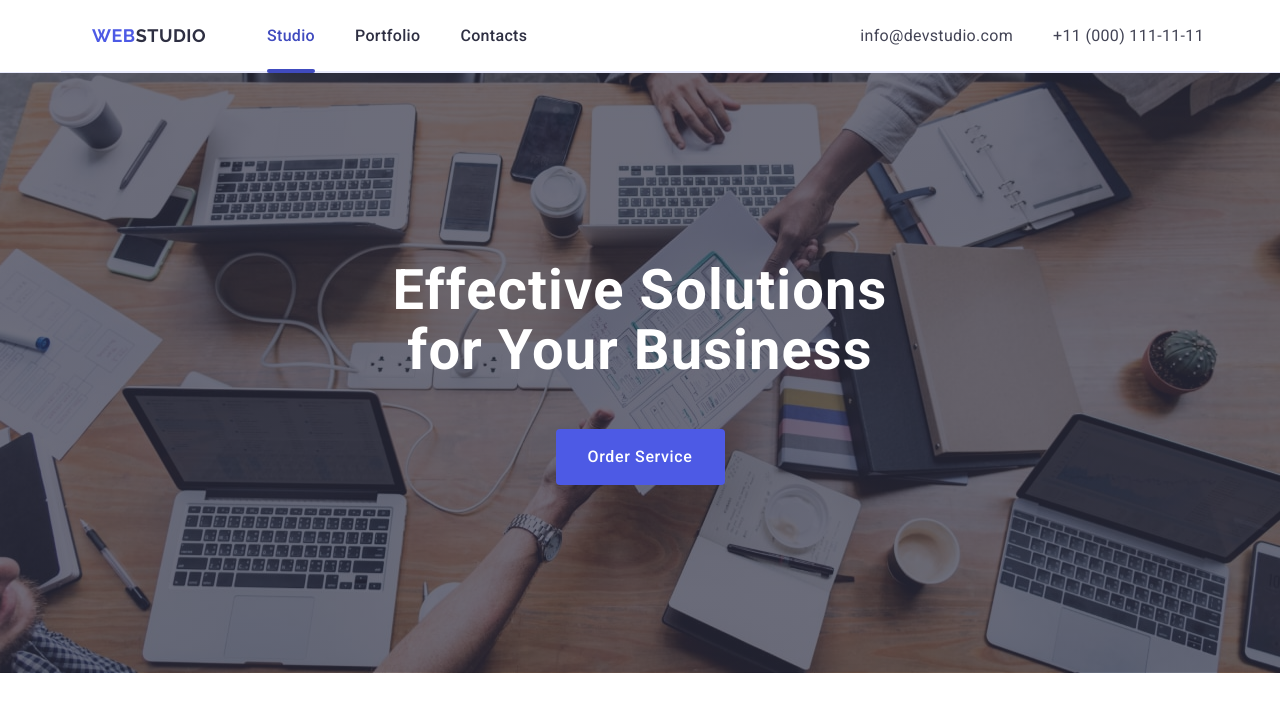
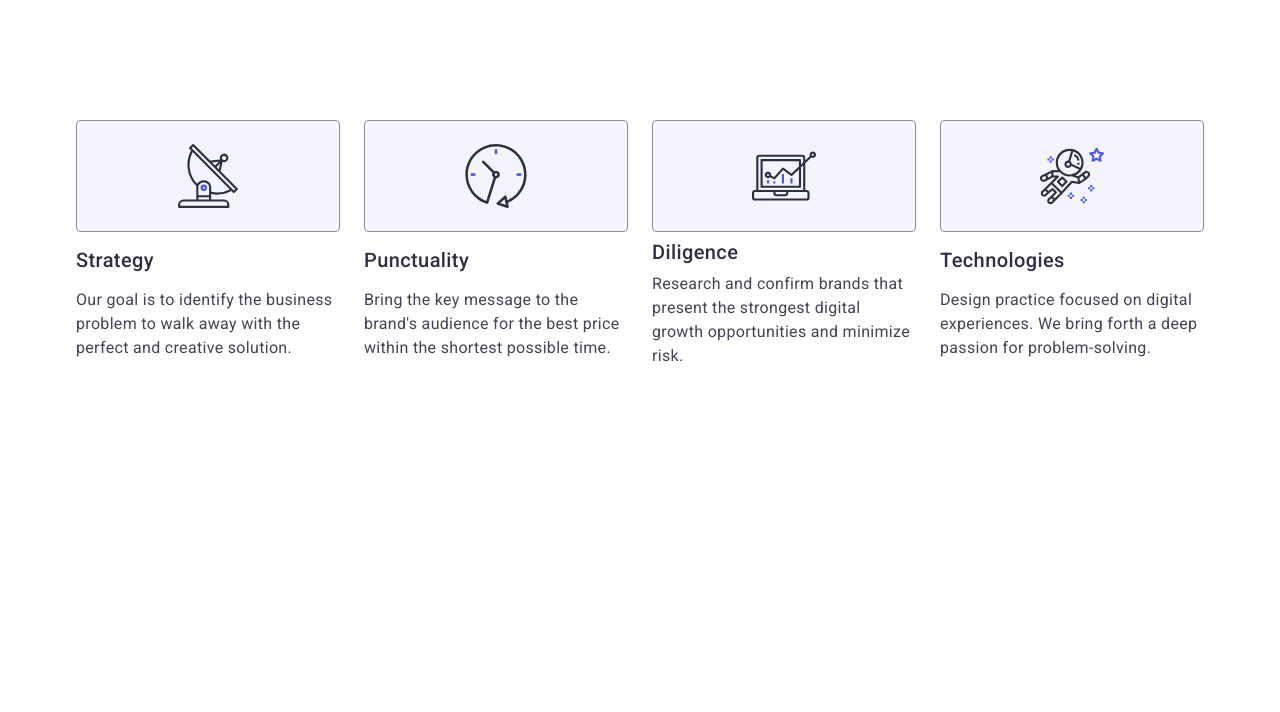
Before and after one commit to Natali-Kleo/goit-markup-hw-06, a plain HTML site: page index.html in a window 1280 px wide. Drawn offline with nearby package versions, Linux system fonts and the light colour scheme.

Commit message:
add advantage section

```diff
--- a/css/styles.css
+++ b/css/styles.css
@@ -167,6 +167,10 @@ header {
 }
 
 /* Advantages-section */
+.advantages {
+    padding: 96px 0;
+}
+
 
 .visually-hidden {
     position: absolute;
@@ -182,51 +186,29 @@ header {
     display: block;
 }
 
-.advantages {
-    padding: 120px 0;
-}
+
 .advantages-list {
     display: flex;
-    gap: 24px;
-}
-
-.advantages-item {
-    font-weight: 500;
-    font-size: 20px;
-    line-height: 1.2;
-    letter-spacing: 0.02em;
-    color: #2e2f42;
-    background-color: #FFFFFF;
-    display: flex;
-    flex-grow: calc((100% - 72px) / 4);
-    max-width: 264px;
-    flex-wrap: wrap;
+    flex-direction: column;
+    gap: 72px;
 }
 
 .icon-box {
-    display: flex;
-    width: 264px;
-    height: 112px;
-    margin-bottom: 8px;
-    align-items: center;
-    justify-content: center;
-    background-color: #f4f4fd;
-    border-radius: 4px;
-    margin-bottom: 8px;
-    border: 1px solid #8e8f99
+    display: none;
 }
 
 .advantages-list-title {
-    font-weight: 500;
-    font-size: 20px;
-    line-height: 1.2;
+    font-weight: 700;
+    font-size: 36px;
+    line-height: 1.1;
     letter-spacing: 0.02em;
     color: #2e2f42;
     margin-bottom: 8px;
+    text-align: center;
 }
 
 .advantages-list-text {
-    font-weight: 400;
+    font-weight: 500;
     font-size: 16px;
     line-height: 1.5;
     letter-spacing: 0.02em;
@@ -769,6 +751,8 @@ header {
 /* ---------------min-width: 768px-------------- */
 
 @media screen and (min-width: 768px) {
+
+/* Business solutions */
 .container {
     max-width: 768px;
 }
@@ -842,8 +826,6 @@ header {
     color: #404bbf;
 }
 
-
-
 .business {
     padding: 112px 0;
     background-image: linear-gradient(to bottom, rgba(46, 47, 66, 0.7), rgba(46, 47, 66, 0.7)), url(../images/people-office-768.jpg);
@@ -862,7 +844,29 @@ header {
     margin-bottom: 36px;
 }
 
+/* Advantages-section */
+.advantages-list {
+    flex-wrap: wrap;
+    flex-direction: row;
+    gap: 72px 24px;
+}
 
+.advantages-item {
+    font-weight: 500;
+    font-size: 20px;
+    line-height: 1.2;
+    letter-spacing: 0.02em;
+    color: #2e2f42;
+    background-color: #FFFFFF;
+    display: flex;
+    flex-grow: calc((100% - 24px) / 2);
+    max-width: 264px;
+    flex-wrap: wrap;
+}
+
+.advantages-list-title {
+text-align: start;
+}
 
 }
 
@@ -872,6 +876,8 @@ header {
 /* ---------------min-width: 1158px-------------- */
 
 @media screen and (min-width: 1158px) {
+
+/* Business solutions */
 .container {
     max-width: 1158px;
     padding-left: 15px;
@@ -909,6 +915,44 @@ header {
     margin-bottom: 48px;
 }
 
+/* Advantages-section */
+.advantages {
+    padding: 120px 0;
+}
 
+.advantages-list {
+    flex-direction: row;
+    gap: 24px;
+}
+
+.advantages-item {
+    flex-grow: calc((100% - 72px) / 4);
+}
+
+.icon-box {
+    display: flex;
+    width: 264px;
+    height: 112px;
+    margin-bottom: 8px;
+    align-items: center;
+    justify-content: center;
+    background-color: #f4f4fd;
+    border-radius: 4px;
+    margin-bottom: 8px;
+    border: 1px solid #8e8f99
+}
+
+.advantages-list-title {
+    font-weight: 500;
+    font-size: 20px;
+    line-height: 1.2;
+    letter-spacing: 0.02em;
+    color: #2e2f42;
+    margin-bottom: 8px;
+}
+
+.advantages-list-text {
+    font-weight: 400;
+}
 
 }
--- a/index.html
+++ b/index.html
@@ -29,7 +29,7 @@
 
   <body>
     <!----------------- Header conteiner ----------------->
-    <header class="header">
+    <!-- <header class="header">
       <div class="container header-container">
         <nav class="navigation">
           <a class="logo" href="./index.html"
@@ -61,19 +61,19 @@
           </svg>
         </button>
       </div>
-    </header>
+    </header> -->
 
     <main>
       <!---------------Business solutions---------------->
-      <section class="business">
+      <!-- <section class="business">
         <div class="container business-container">
           <h1 class="main-title">Effective Solutions for Your Business</h1>
           <button class="main-button" type="button">Order Service</button>
         </div>
-      </section>
+      </section> -->
 
       <!--------------Advantages-section----------------->
-      <!-- <section class="advantages">
+      <section class="advantages">
         <div class="container">
           <h2 class="visually-hidden">Advantages</h2>
           <ul class="advantages-list">
@@ -130,7 +130,7 @@
             </li>
           </ul>
         </div>
-      </section> -->
+      </section>
 
       <!--------------Our team section----------------->
       <!-- <section class="team">
```
Also changed, not shown: images/camila-garcia-2x.jpg (added), images/daniel-wilson-2x.jpg (added), images/mark-guerrero-2x.jpg (added), images/tom-ford-2x.jpg (added).
